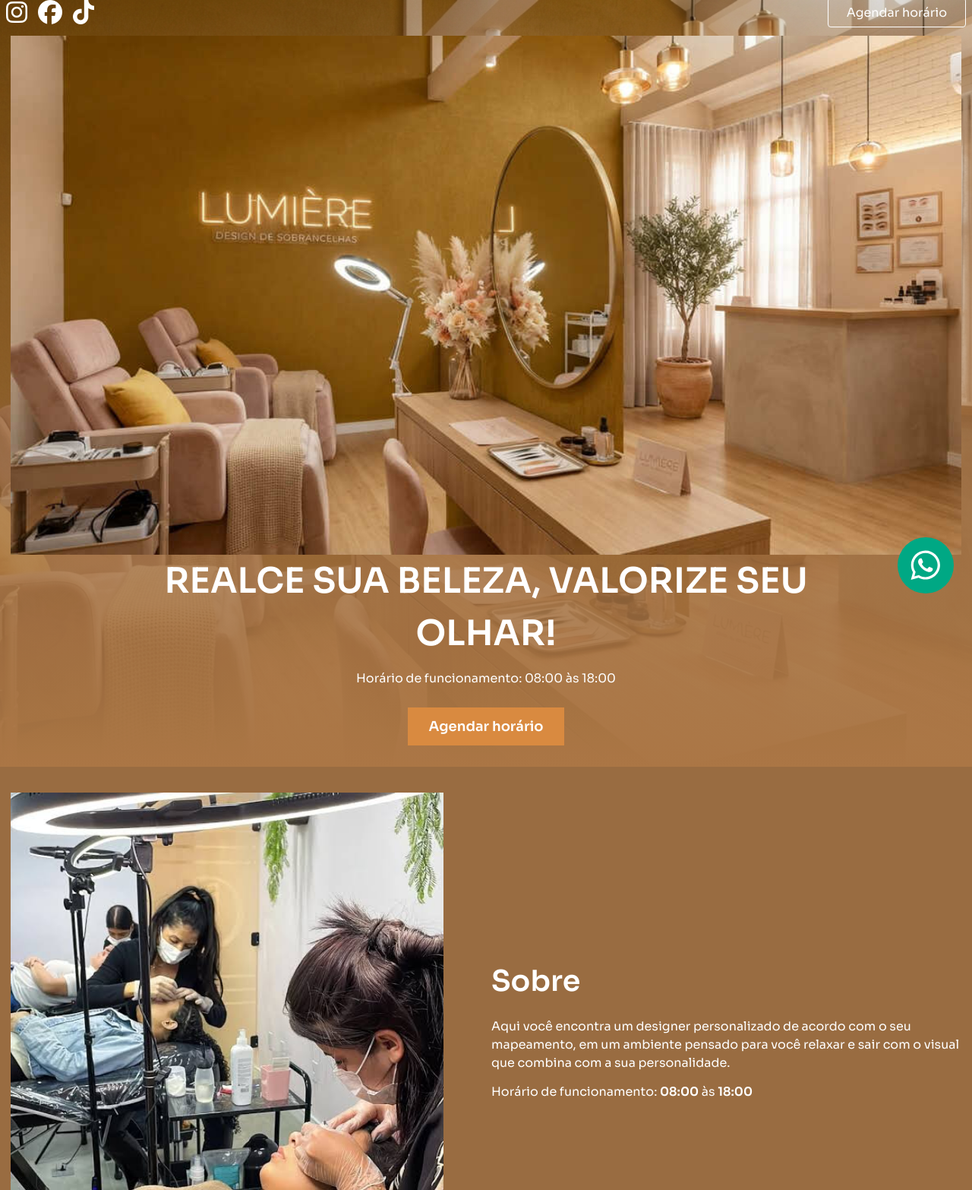
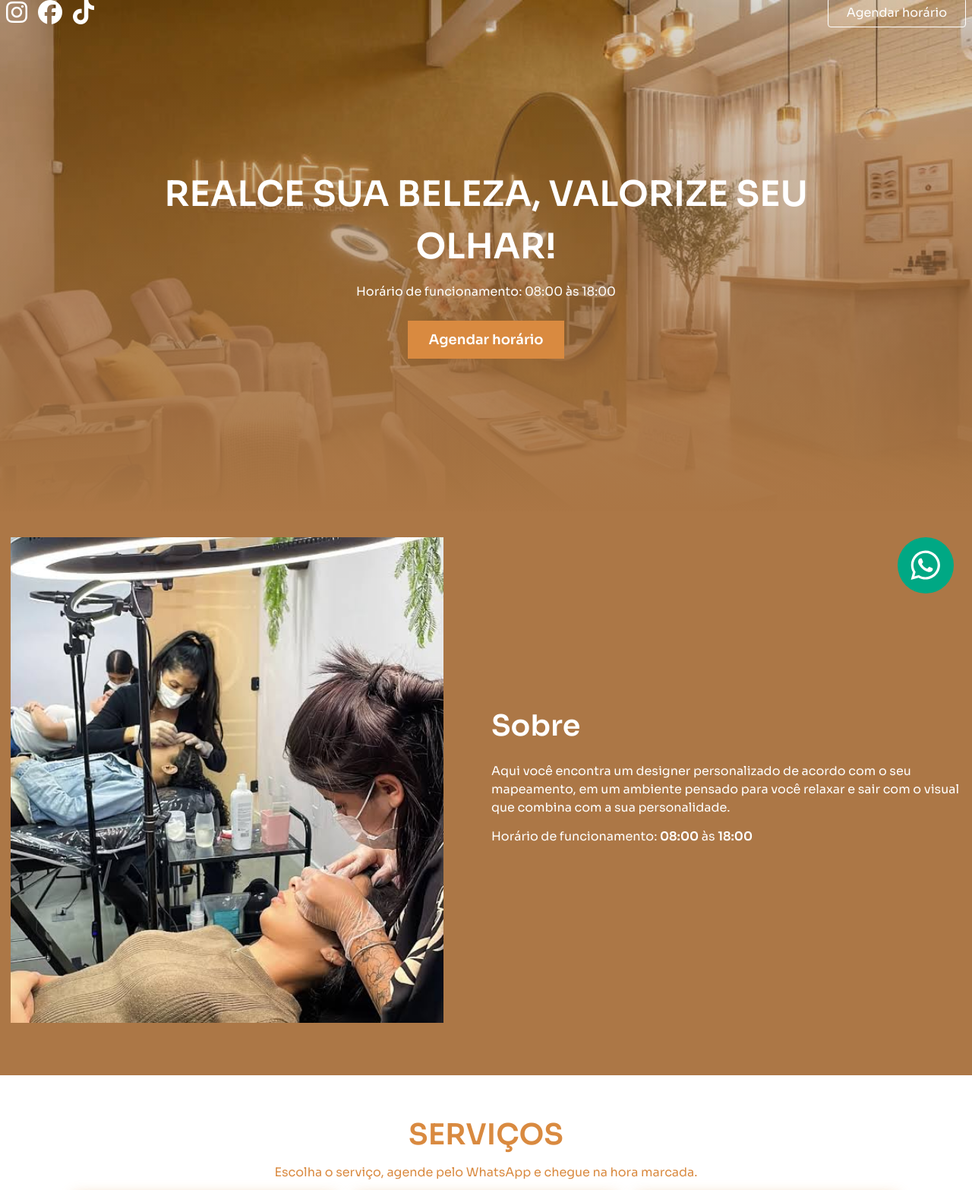
Before and after one commit to alinelpereira/html, a plain HTML site: page aula14/barbearia-inicial/index.html in a window 1280 px wide. Shown: the top 1566 px of the page at 76% size. Drawn offline with Linux system fonts and the light colour scheme.

Commit message:
atualização dos arquivos

```diff
--- a/aula14/barbearia-inicial/estilo.css
+++ b/aula14/barbearia-inicial/estilo.css
@@ -82,7 +82,7 @@ a:focus-visible {
   width: 100%;
   height: 100%;
   z-index: -1;
-  background-image: linear-gradient(to bottom, rgba(6, 18, 30, 0.1), #ad7846), url("imagem/imgLugar.jpg");
+  background-image: linear-gradient(to bottom, rgba(6, 18, 30, 0.1), #ad7846), url("imagem/imgLugar2.jpg");
   background-size: cover;
   background-repeat: no-repeat;
   background-position: 50% 0;
@@ -107,7 +107,7 @@ header {
 .cabecalho-icones a:hover i {
   animation: sobe-e-desce 0.8s
   infinite alternate;
-  color: #d98a40;
+  color: #a07b59;
 }
 
 @keyframes sobe-e-desce {
@@ -179,7 +179,7 @@ to  { transform: translateY
 
 /* ===== SOBRE ===== */
 .sobre {
-  background-color: #996c41;
+  background-color: #ac7746;
   color: #fff;
   overflow: hidden;
 }
--- a/aula14/barbearia-inicial/index.html
+++ b/aula14/barbearia-inicial/index.html
@@ -38,7 +38,7 @@
       </nav>
 
       <main class="destaque conteiner">
-         <img src="imagem/imgLugar2.jpg" alt="Logo da barbearia">
+
         <h1>REALCE SUA BELEZA, VALORIZE SEU OLHAR!</h1>
         <p>Horário de funcionamento: 08:00 às 18:00</p>
         <a
```
